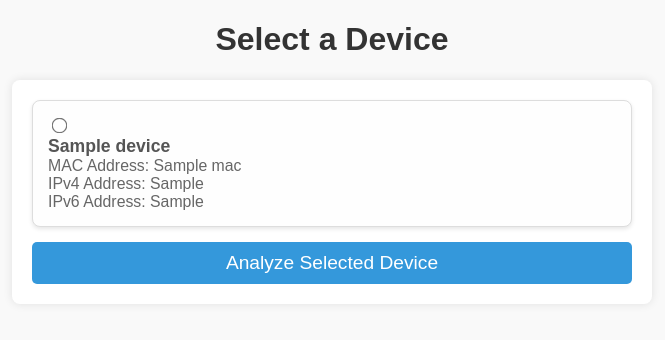
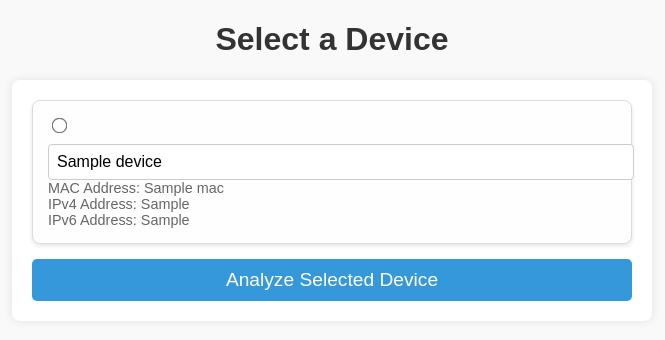
Before and after one commit to Arthur-Gallez/smart-firewall-pattern-detector, a Flask app: template web-interface/templates/devices.html in a window 1280 px wide. Shown: the top 340 px of the page, without its empty margins (308-973 px from the left). Run offline with Flask 3, Linux system fonts and the light colour scheme; the template is opened without the code that fills it: most values are stand-ins (such as "Sample title", 1, 10 or a date in 2020).

Commit message:
Making name of device editable during selection

```diff
--- a/web-interface/main.py
+++ b/web-interface/main.py
@@ -64,13 +64,12 @@ def devices():
 def get_patterns():
     global cap, number_of_packets
     selected_device = request.form.get("device")
-    if not selected_device:
-        return "No device selected", 400
-    # Parse the selected device's data
-    name, mac, ipv4, ipv6 = selected_device.split("|")
-    patterns = analyzer.analyzer(cap, ipv4, ipv6, mac, number_of_packets, name)
-    returnstr = "results for device: " + name + "<br><pre>" + str(patterns) + "</pre>"
-    return render_template('patterns.html', patterns=patterns, device=name)
+    mac, ipv4, ipv6, i = selected_device.split("|")
+    device_name = request.form.get("device_name-" + str(i))
+    if not selected_device or not device_name:
+        return "Device selection or name missing", 400
+    patterns = analyzer.analyzer(cap, ipv4, ipv6, mac, number_of_packets, device_name)
+    return render_template('patterns.html', patterns=patterns, device=device_name)
 
 @app.route("/is_finished")
 def is_finished():
--- a/web-interface/templates/devices.html
+++ b/web-interface/templates/devices.html
@@ -4,7 +4,7 @@
     <meta charset="UTF-8">
     <meta name="viewport" content="width=device-width, initial-scale=1.0">
     <title>Device Selection</title>
-    <!-- CSS CREATED USIGN GENERATIVE AI -->
+    <!-- CSS CREATED USING GENERATIVE AI -->
     <style>
         body {
             font-family: Arial, sans-serif;
@@ -35,15 +35,19 @@
         .device:hover {
             border-color: #3498db;
         }
-        .device input {
+        .device input[type="radio"] {
             margin-right: 10px;
             transform: scale(1.2);
             cursor: pointer;
         }
-        .device label {
+        .device input[type="text"] {
             display: block;
-            font-size: 1.1em;
-            color: #555;
+            width: 100%;
+            padding: 8px;
+            margin-top: 8px;
+            font-size: 1em;
+            border: 1px solid #ccc;
+            border-radius: 4px;
         }
         .device span {
             display: block;
@@ -73,9 +77,9 @@
         {% for device in devices %}
         <div class="device">
             <input type="radio" id="device-{{ loop.index }}" name="device"
-                   value="{{ device.name }}|{{ device.mac }}|{{ device.ipv4 }}|{{ device.ipv6 }}" required>
+                   value="{{ device.mac }}|{{ device.ipv4 }}|{{ device.ipv6 }}|{{ loop.index }}" required>
             <label for="device-{{ loop.index }}">
-                <strong>{{ device.name }}</strong>
+                <input type="text" name="device_name-{{ loop.index }}" value="{{ device.name }}" required>
                 <span>MAC Address: {{ device.mac }}</span>
                 <span>IPv4 Address: {{ device.ipv4 }}</span>
                 <span>IPv6 Address: {{ device.ipv6 }}</span>
```
